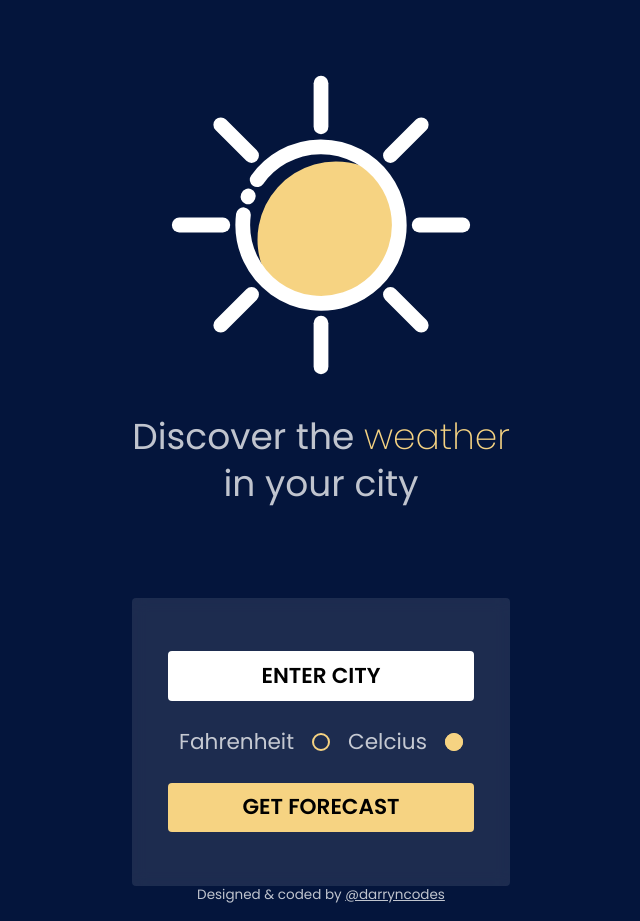
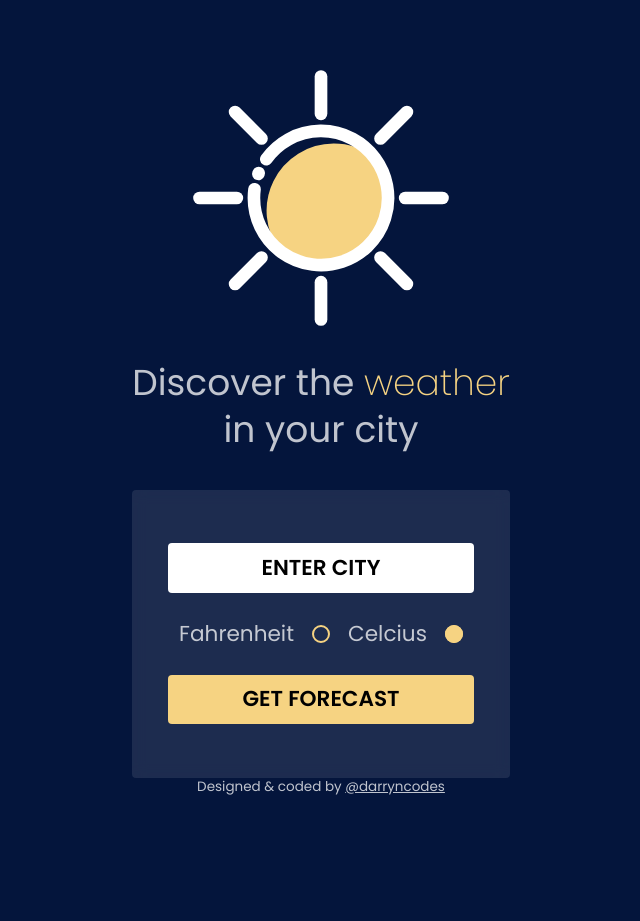
Before and after one commit to darryncodes/weather-app, a React (Create React App) app: page / in a window 1280 px wide. Shown: the whole page, without its empty margins (319-959 px from the left). After the commit the page ends 813 px from the top, so only its background shows below. Built offline with nearby package versions, Linux system fonts and the light colour scheme.

Commit message:
fixing header layout

```diff
--- a/src/components/Forecast/Forecast.js
+++ b/src/components/Forecast/Forecast.js
@@ -55,7 +55,6 @@ const Forecast = () => {
         console.log(err.message);
       });
   }
-  console.log(response);
   if (
     enteredData.isSubmitted === true &&
     enteredData.city.length !== 0 &&
--- a/src/components/Layout/Header.module.css
+++ b/src/components/Layout/Header.module.css
@@ -1,11 +1,15 @@
 header {
   margin: 2rem 0;
+}
+
+img {
+  max-width: 18rem;
+  margin: 0 auto;
 }
 
 h1 {
   font-weight: 400;
   text-align: center;
-  margin-bottom: 3rem;
 }
 
 span {
```
